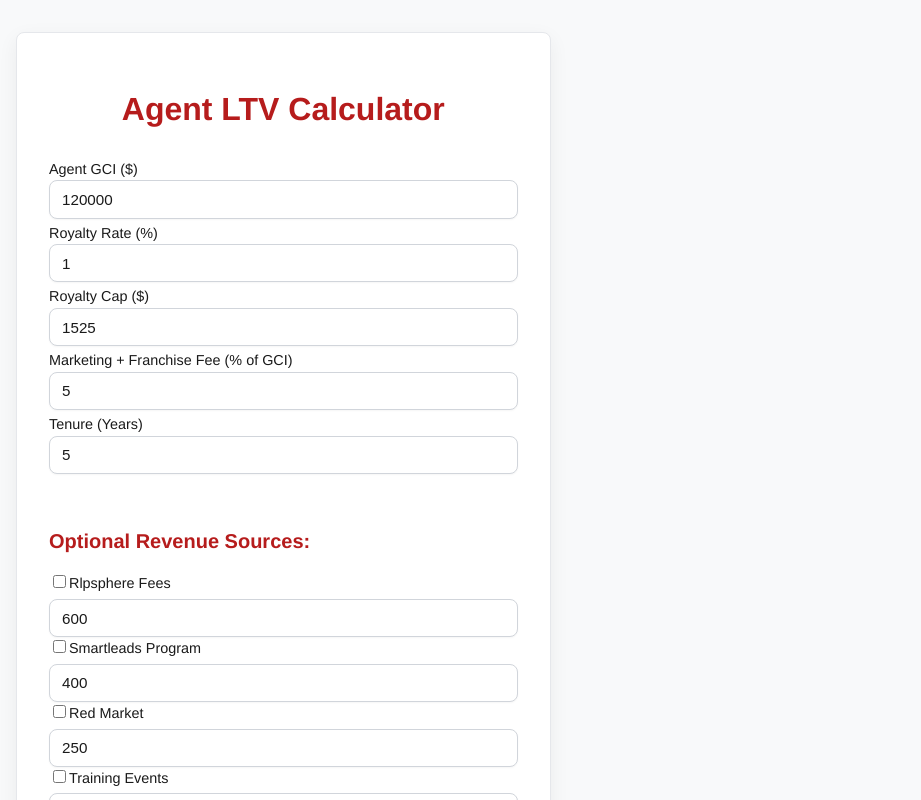
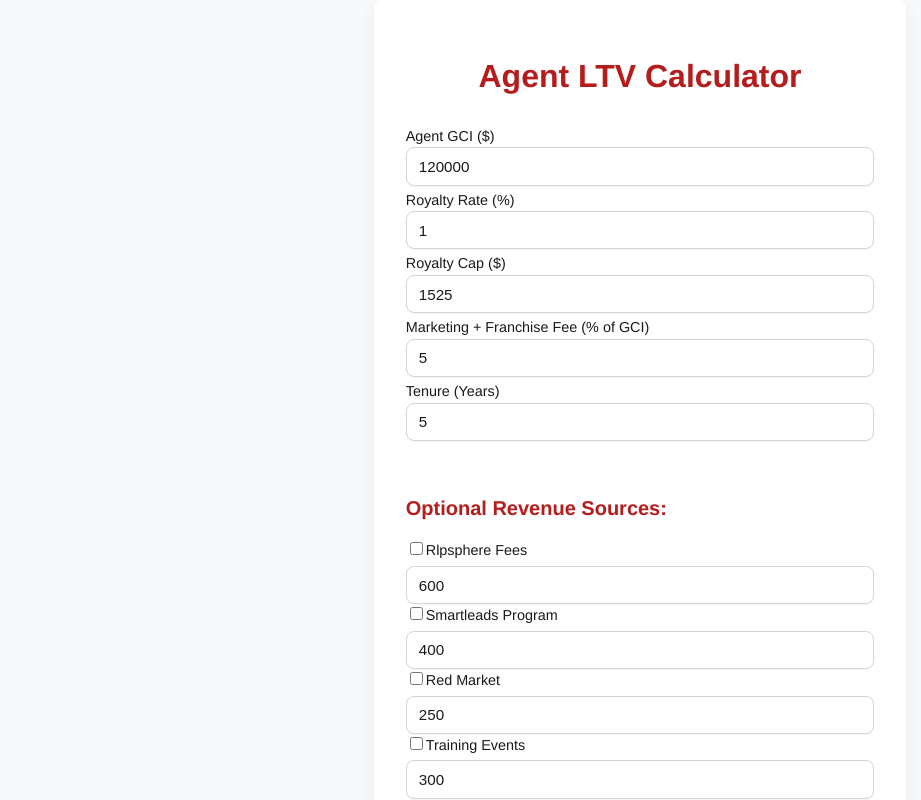
Before and after one commit to Napoleonrlp/agentltvrlp, a React (Vite) app: page / in a window 1280 px wide. Shown: the top 800 px of the page, without its empty margins (0-921 px from the left). Built offline with nearby package versions, Linux system fonts and the light colour scheme.

Commit message:
Update App.css

```diff
--- a/src/App.css
+++ b/src/App.css
@@ -18,29 +18,22 @@
   background-color: var(--rlp-light);
   color: var(--rlp-dark);
   -webkit-font-smoothing: antialiased;
+  display: flex;
+  justify-content: center;
+  align-items: center;
+  min-height: 100vh;
 }
 
 main {
-  display: flex;
-  justify-content: center;
-  align-items: center;
-  padding: 2rem 1rem;
-  min-height: 100vh;
-  background-color: var(--rlp-light);
-}
-
-/* === Layout === */
-section {
   width: 100%;
   max-width: 700px;
-  background: white;
+  background-color: white;
+  padding: 2rem;
   border-radius: var(--border-radius);
   box-shadow: 0 6px 20px rgba(0, 0, 0, 0.06);
-  padding: 2rem;
-  border: 1px solid #e5e7eb;
+  margin: auto;
   display: flex;
   flex-direction: column;
-  justify-content: center;
 }
 
 /* === Headings === */
@@ -149,6 +142,43 @@
   line-height: 1.2;
 }
 
+/* === Button Styles === */
+.button-group {
+  display: flex;
+  justify-content: center;
+  gap: 1rem;
+  margin-top: 2rem;
+}
+
+button {
+  padding: 0.75rem 1.5rem;
+  border-radius: var(--border-radius);
+  font-size: 1rem;
+  font-weight: 600;
+  cursor: pointer;
+  transition: background-color var(--transition);
+}
+
+button.primary {
+  background-color: var(--rlp-red);
+  color: white;
+  border: none;
+}
+
+button.primary:hover {
+  background-color: #a71818;
+}
+
+button.secondary {
+  background-color: #e5e5e5;
+  color: var(--rlp-dark);
+  border: none;
+}
+
+button.secondary:hover {
+  background-color: #cccccc;
+}
+
 /* === Utilities === */
 .text-center {
   text-align: center;
```
